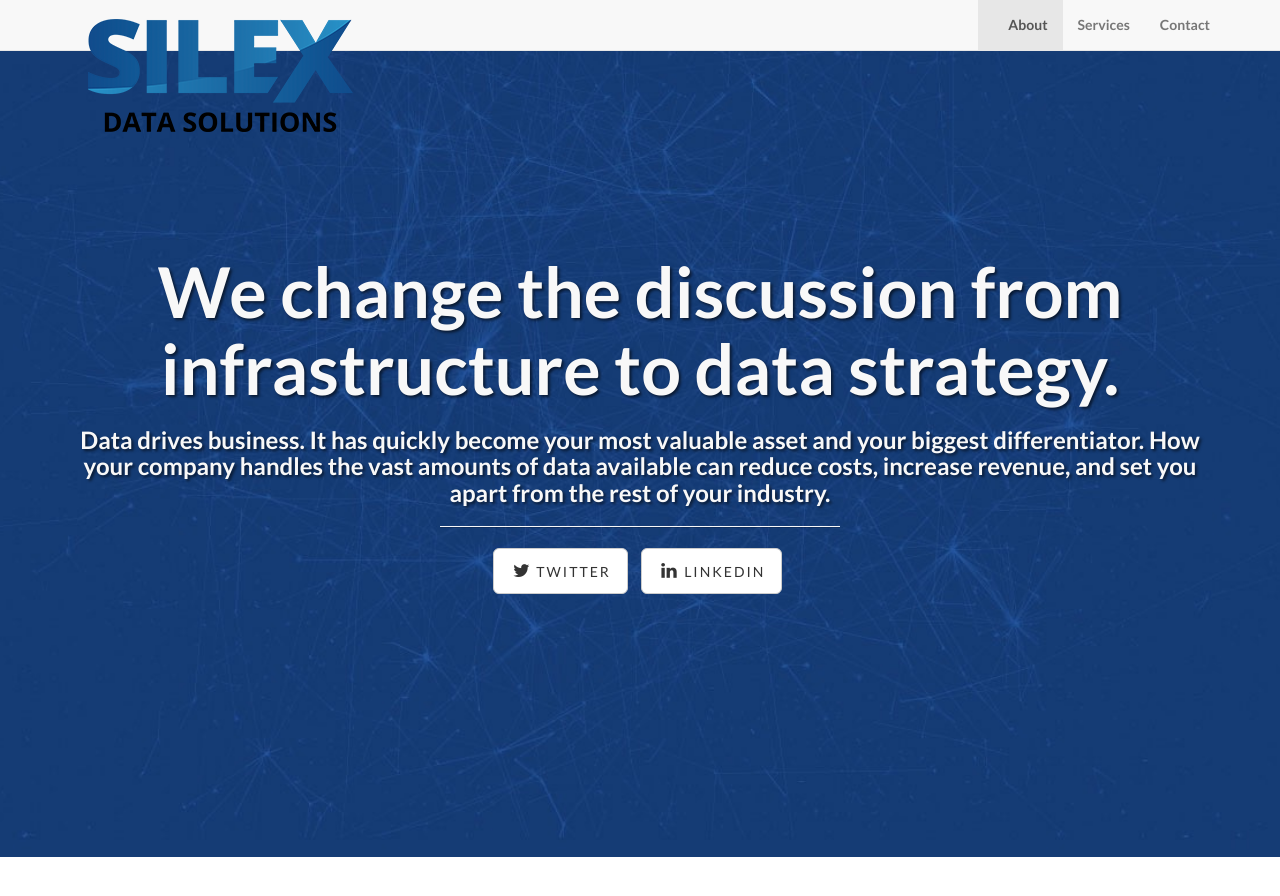
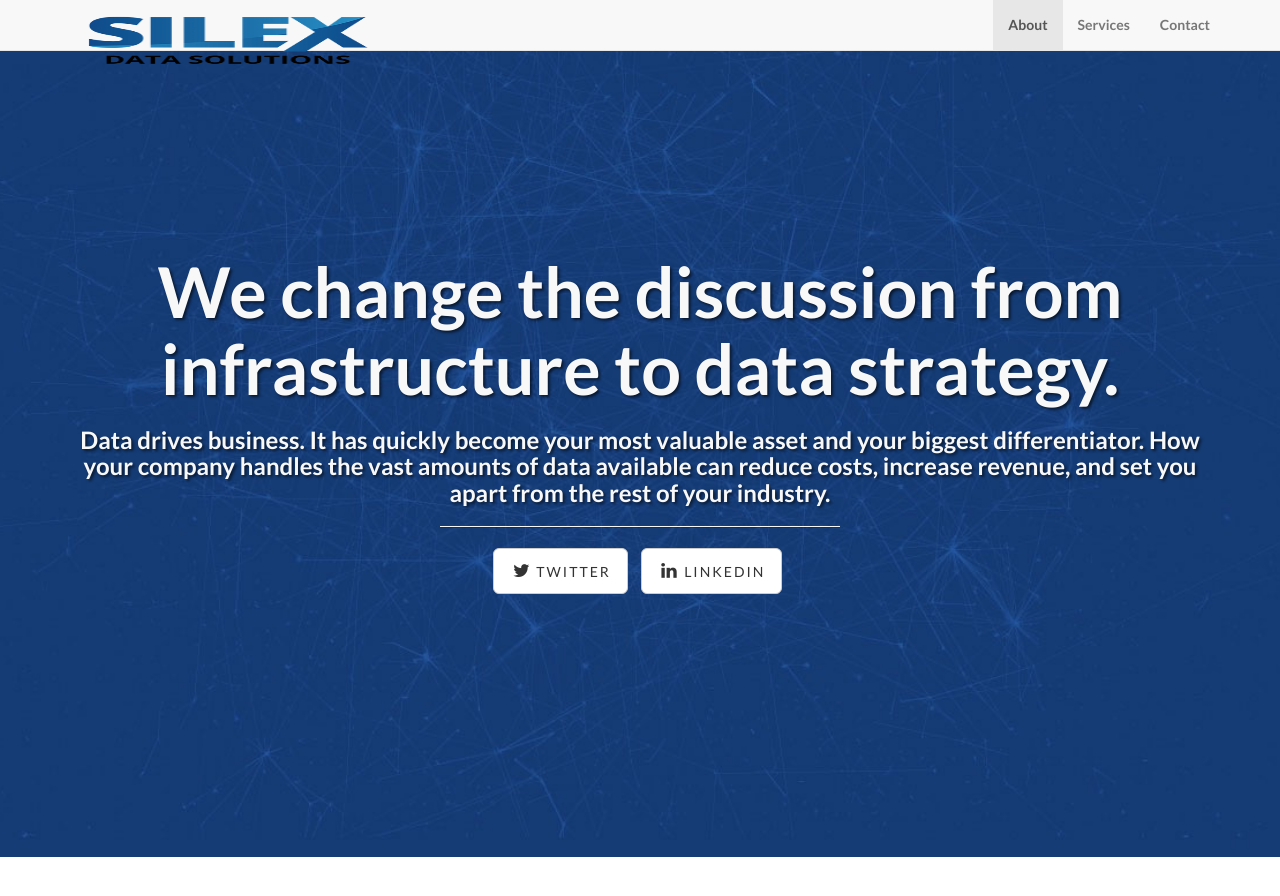
Before and after one commit to SilexDataSolutions/silexdatasolutions.github.io, a Jekyll site: the page built from index.html, in a window 1280 px wide and 900 px high. Shown: the top 896 px of the window. Built offline with Jekyll 4.4.1, drawn with Linux system fonts in a browser that asks for light colours.

Commit message:
Changing image stuff

```diff
--- a/_includes/header.html
+++ b/_includes/header.html
@@ -9,7 +9,7 @@
                 <span class="icon-bar"></span>
                 <span class="icon-bar"></span>
             </button>
-            <a class="navbar-brand page-scroll" href="#home"><img src="img/logo.png" alt="Silex Data Solutions"</a>
+            <a class="navbar-brand page-scroll" href="#home"><img src="img/logo.png" alt="Silex Data Solutions" height="50" width="315"></a>
         </div>
         <!-- Collect the nav links, forms, and other content for toggling -->
         <div class="collapse navbar-collapse" id="bs-example-navbar-collapse-1">
```
